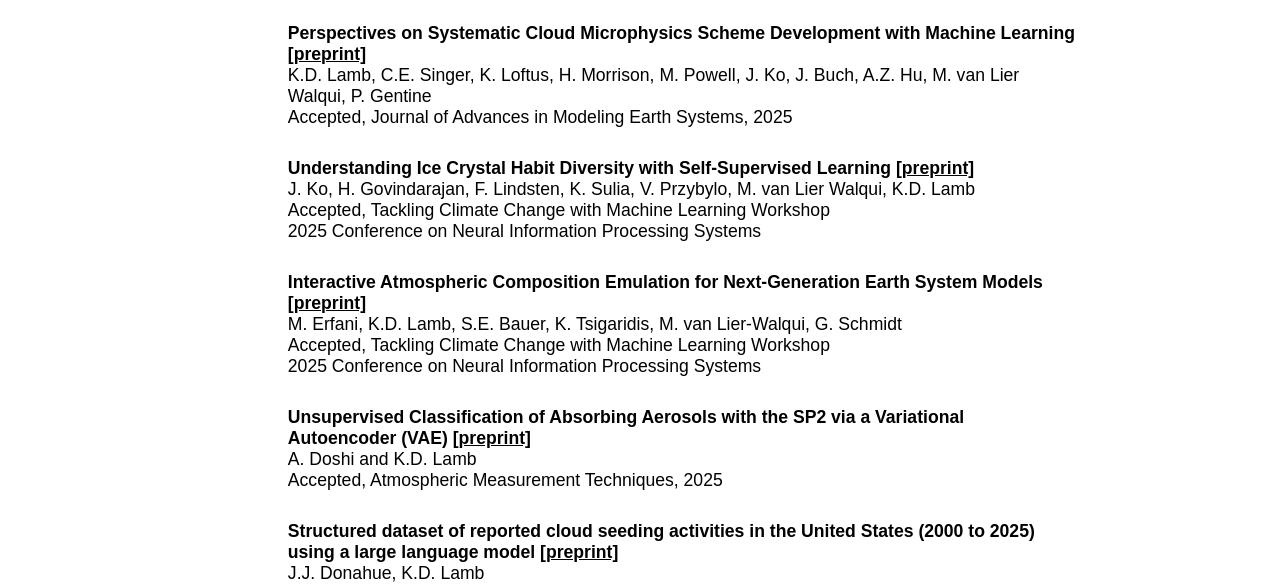
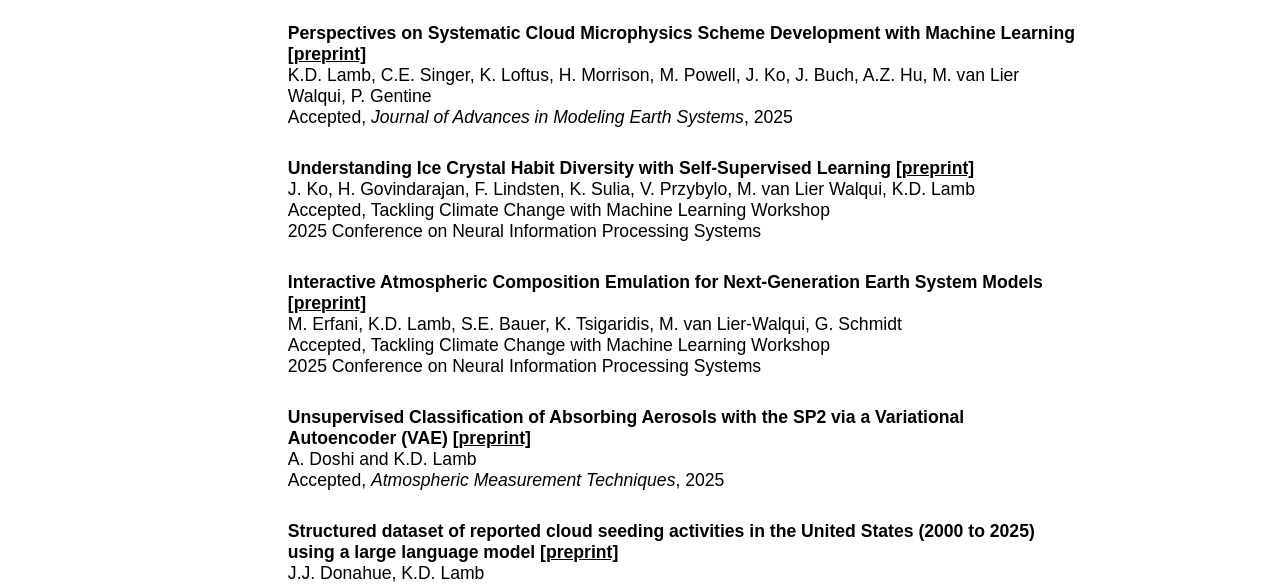
Before and after one commit to kdlamb/kdlamb.github.io, a Jekyll site: the page built from pages/publications.md, in a window 1280 px wide and 900 px high, scrolled down 360 px. Shown: the part 153-737 px from the top of the window. Built offline with Jekyll 4.4.1, drawn with Linux system fonts in a browser that asks for light colours; nearby versions of some CDN libraries.

```diff
--- a/pages/publications.md
+++ b/pages/publications.md
@@ -26,7 +26,7 @@ Submitted, 2025<br></td>
 <td></td>
 <td><strong>Perspectives on Systematic Cloud Microphysics Scheme Development with Machine Learning <a href="https://essopenarchive.org/users/553026/articles/1314217-perspectives-on-systematic-cloud-microphysics-scheme-development-with-machine-learning?commit=3355424c1b1db729b5e75a06761800b8e1918168">[preprint]</a></strong><br>
 K.D. Lamb, C.E. Singer, K. Loftus, H. Morrison, M. Powell, J. Ko, J. Buch, A.Z. Hu, M. van Lier Walqui, P. Gentine<br>
-Accepted, Journal of Advances in Modeling Earth Systems, 2025<br></td>
+Accepted, <em>Journal of Advances in Modeling Earth Systems</em>, 2025<br></td>
 </tr>
 
  <tr>
@@ -49,7 +49,7 @@ Accepted, Tackling Climate Change with Machine Learning Workshop <br>
 <td></td>
 <td><strong>Unsupervised Classification of Absorbing Aerosols with the SP2 via a Variational Autoencoder (VAE) <a href="https://egusphere.copernicus.org/preprints/2025/egusphere-2025-3210/">[preprint]</a></strong><br>
 A. Doshi and K.D. Lamb<br>
-Accepted, Atmospheric Measurement Techniques, 2025<br></td>
+Accepted, <em>Atmospheric Measurement Techniques</em>, 2025<br></td>
 </tr>
 
  <tr>
```
